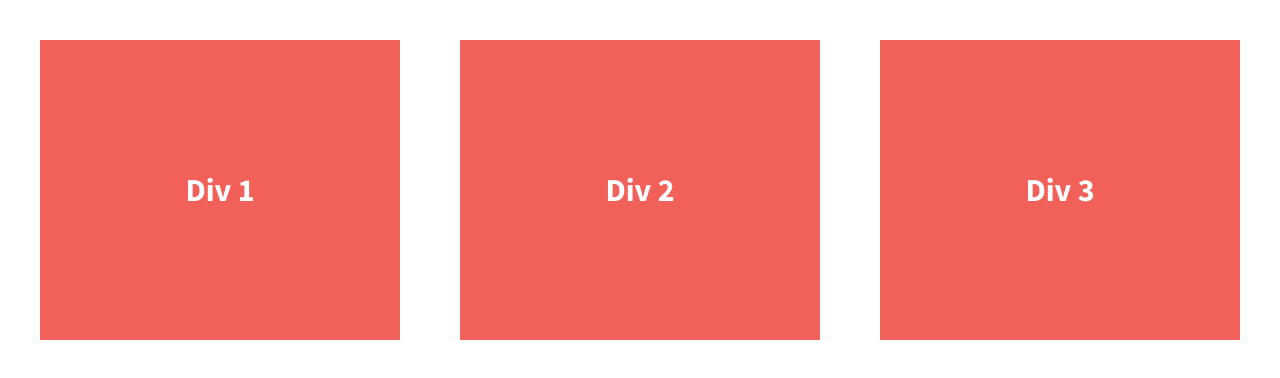
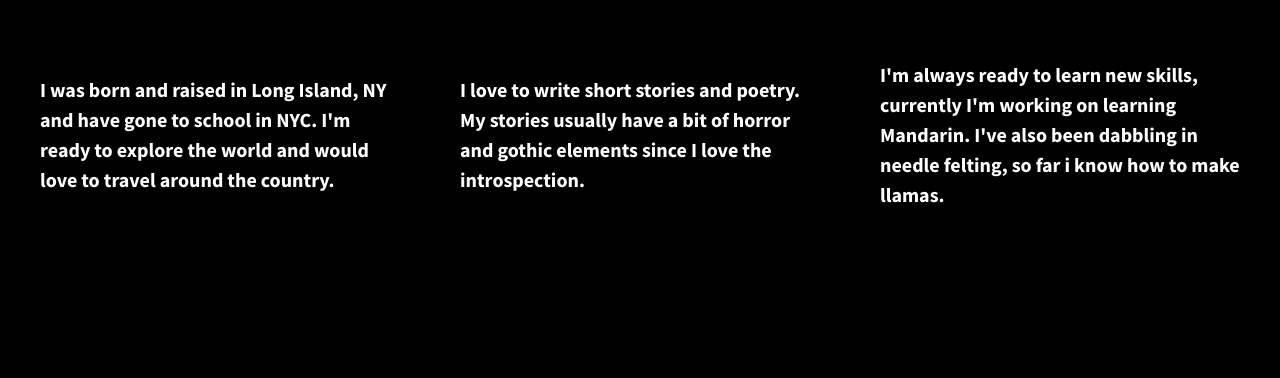
Before and after one commit to mgaiti/Divs-Flexbox-Starter, a plain HTML site: page index.html in a window 1280 px wide. Drawn offline with nearby package versions, Linux system fonts and the light colour scheme.

Commit message:
Added facts and interests in divs

```diff
--- a/css/main.css
+++ b/css/main.css
@@ -99,6 +99,7 @@ textarea {
 html {
   background-color: #fff;
   height: 100%;
+  width: 100%;
 }
 
 body {
@@ -106,6 +107,7 @@ body {
   padding: 2em;
   font-size: 1.25em;
   height: 100%;
+  background-color: black;
 }
 
 .wrapper {
@@ -113,20 +115,22 @@ body {
   display: flex;
   font-weight: 700;
   justify-content: space-between;
+  align-items: center;
+
 }
 
 .div-1, .div-2, .div-3 {
   /*give the divs a width of 30%, add display:flex, set justify-content and align-items to center*/
   color: #fff;
   line-height: 1.5em;
-  font-size: 1.6em;
-  background-color: #f16059;
-  height: 300px;
+  font-size: 1em;
+  height: auto;
   display: flex;
   width: 30%;
   justify-content: center;
   align-items: center;
 }
+
 
 
 
--- a/index.html
+++ b/index.html
@@ -23,13 +23,13 @@
 
         <section class="wrapper">
             <div class="div-1">
-                Div 1
+                <p>I was born and raised in Long Island, NY and have gone to school in NYC. I'm ready to explore the world and would love to travel around the country.</p>
             </div>
             <div class="div-2">
-                Div 2
+                <p>I love to write short stories and poetry. My stories usually have a bit of horror and gothic elements since I love the introspection.</p>
             </div>
             <div class="div-3">
-                Div 3
+                <p>I'm always ready to learn new skills, currently I'm working on learning Mandarin. I've also been dabbling in needle felting, so far i know how to make llamas.</p>
             </div>
         </section>
 
```
